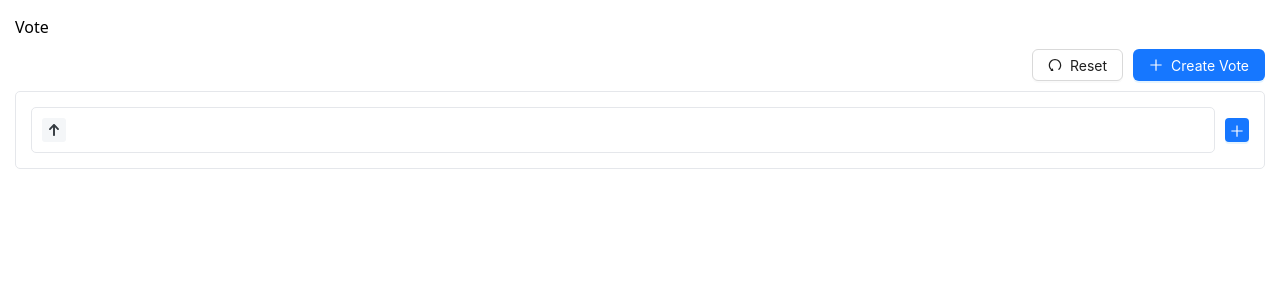
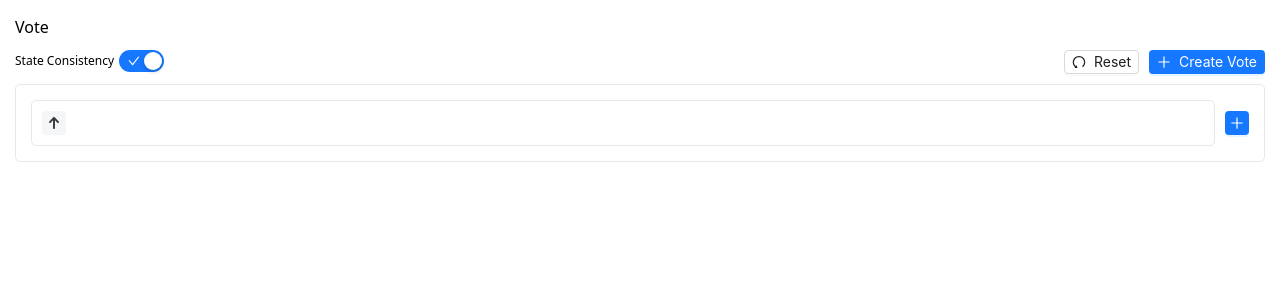
Before and after one commit to ovojhking/upvote-manager, a React (Create React App) app: page / in a window 1280 px wide. Shown: the top 300 px of the page. Built offline with nearby package versions, Linux system fonts and the light colour scheme.

Commit message:
feat: add state switch

```diff
--- a/src/components/vote/VoteContent.tsx
+++ b/src/components/vote/VoteContent.tsx
@@ -4,15 +4,26 @@ import {voteItem} from "@/components/vote/VoteInterface";
 
 import VoteIcon from "@/components/vote/VoteIcon";
 
-function VoteContent(props: {data: voteItem[], index: number, update: any}) {
-    const {data, index, update} = props;
+function VoteContent(props: {data: voteItem[], index: number, update: any, stateConsistency: boolean}) {
+    const {data, index, update, stateConsistency} = props;
 
     const handleAdd = (index: number)=>{
-        update(index, [...data, {status: false}]);
+        let status = false;
+        if(stateConsistency){
+            status = data[0].status;
+        }
+        update(index, [...data, {status}]);
     }
 
     const handleChange = (subIndex: number)=>{
-        data[subIndex].status = !data[subIndex].status;
+        if(stateConsistency){
+            let status = !data[subIndex].status;
+            data.forEach((item: voteItem)=>{
+                item.status = status;
+            })
+        }else{
+            data[subIndex].status = !data[subIndex].status;
+        }
         update(index, [...data]);
     }
 
--- a/src/components/vote/VoteWrap.tsx
+++ b/src/components/vote/VoteWrap.tsx
@@ -1,6 +1,6 @@
 import { useEffect, useState, useRef } from "react";
-import { Button } from 'antd';
-import { PlusOutlined, UndoOutlined } from '@ant-design/icons';
+import { Button, Switch } from 'antd';
+import { PlusOutlined, UndoOutlined, CheckOutlined, CloseOutlined } from '@ant-design/icons';
 import {voteItem} from "@/components/vote/VoteInterface";
 
 import VoteContent from "@/components/vote/VoteContent";
@@ -9,9 +9,19 @@ const defaultVoteItem: voteItem = {
     status: false
 }
 
+const defaultStateConsistency = ()=>{
+    const stateConsistency = localStorage.getItem('stateConsistency');
+    if(stateConsistency === null || stateConsistency === undefined){
+        return true;
+    }
+    return stateConsistency === 'true';
+}
+
 function VoteWrap() {
     const [voteList, setVoteList] = useState<voteItem[][]>([]);
-    const isMounted = useRef(false);
+    const [stateConsistency, setStateConsistency] = useState<boolean>(defaultStateConsistency());
+    const isVoteListUpdate = useRef(false);
+    const isStateConsistencyUpdate = useRef(false);
 
     const initVoteList = ()=>{
         const getLatestVoteList = localStorage.getItem('voteList');
@@ -21,6 +31,16 @@ function VoteWrap() {
         }else{
             setVoteList([...JSON.parse(getLatestVoteList)]);
         }
+    }
+
+    const resetAll = ()=>{
+        resetStateConsistency();
+        resetVoteList();
+    }
+
+    const resetStateConsistency = ()=>{
+        localStorage.removeItem('stateConsistency');
+        setStateConsistency(true);
     }
 
     const resetVoteList = ()=>{
@@ -44,22 +64,43 @@ function VoteWrap() {
     }, [])
 
     useEffect(()=>{
-        if(!isMounted.current){
-            isMounted.current = true;
+        if(!isVoteListUpdate.current){
+            isVoteListUpdate.current = true;
             return;
         }
-
         localStorage.setItem('voteList', JSON.stringify(voteList));
     }, [voteList])
 
+    useEffect(()=>{
+        if(!isStateConsistencyUpdate.current){
+            isStateConsistencyUpdate.current = true;
+            return;
+        }
+        localStorage.setItem('stateConsistency', JSON.stringify(stateConsistency));
+        resetVoteList();
+
+    }, [stateConsistency]);
+
     return (
         <>
-            <div className="flex justify-end items-center my-[10px]">
+            <div className="flex justify-between items-center my-[10px]">
+                <div className="flex items-center">
+                    <span className="text-[12px] mr-[5px]">State Consistency</span>
+                    <Switch
+                        checkedChildren={<CheckOutlined />}
+                        unCheckedChildren={<CloseOutlined />}
+                        checked={stateConsistency}
+                        onChange={(checked)=>{setStateConsistency(checked)}}
+                    />
+                </div>
+
+                <div>
                     <Button
                         type="default"
                         icon={<UndoOutlined />}
-                    onClick={resetVoteList}
+                        onClick={resetAll}
                         className="mx-[10px]"
+                        size={'small'}
                     >
                         Reset
                     </Button>
@@ -68,13 +109,15 @@ function VoteWrap() {
                         type="primary"
                         icon={<PlusOutlined />}
                         onClick={() => setVoteList([...voteList, [{...defaultVoteItem}]])}
+                        size={'small'}
                         >
                         Create Vote
                     </Button>
                 </div>
+            </div>
             <div className="px-[15px] py-[5px] rounded-[5px] border-[1px] border-solid">
                 {
-                    voteList.map((vote: voteItem[], index: number)=> <VoteContent key={index} data={vote} index={index} update={updateVoteList}/>)
+                    voteList.map((vote: voteItem[], index: number)=> <VoteContent key={index} data={vote} index={index} update={updateVoteList} stateConsistency={stateConsistency}/>)
                 }
             </div>
         </>
```
Lines whose indentation alone changed are shown as unchanged.
